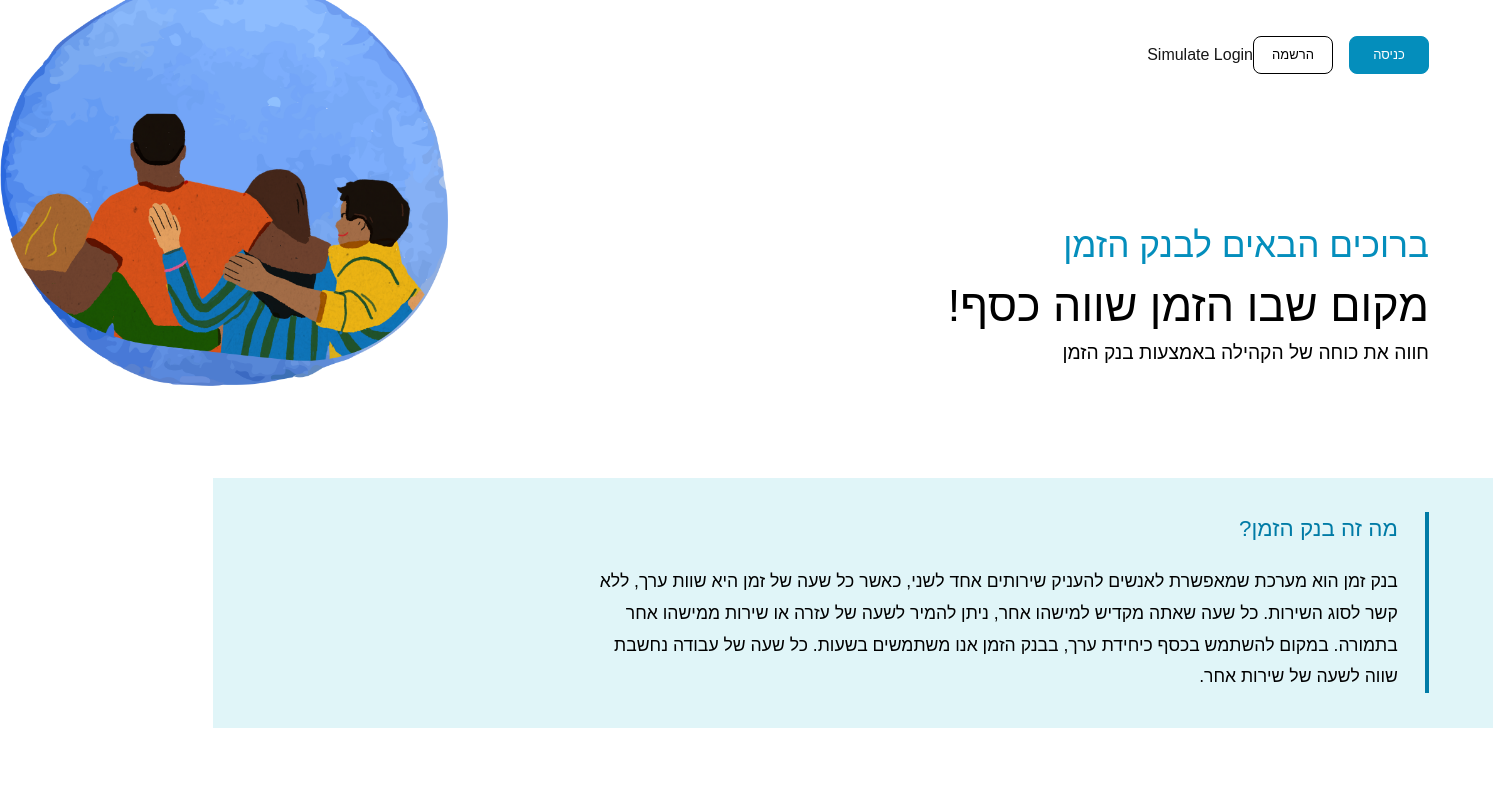
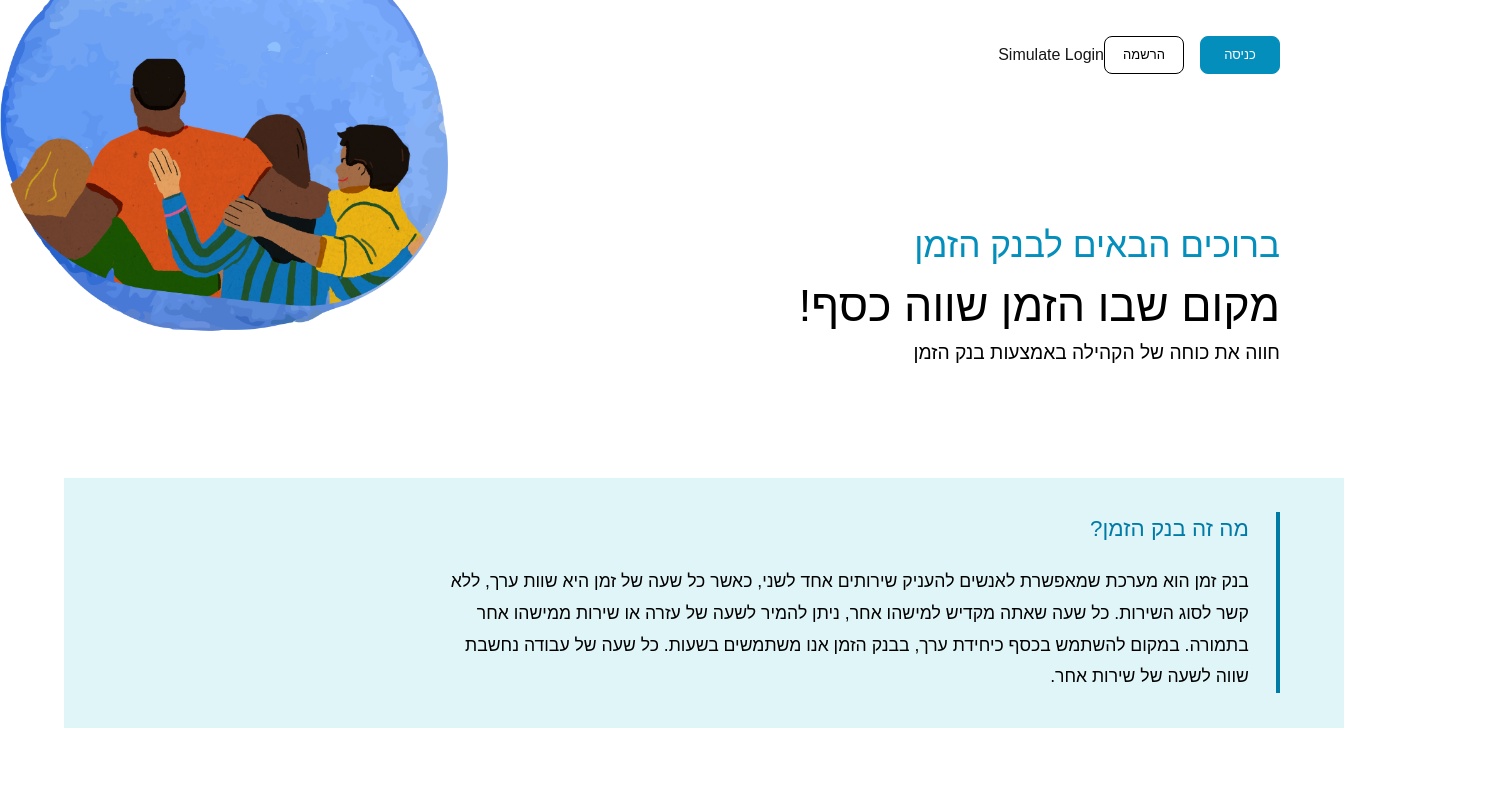
Before and after one commit to ahuva12/Time-Bank, a Next.js app: page /home in a window 1280 px wide. Shown: the top 795 px of the page, 1493 px wide, since content can reach past the window. Built offline with nearby package versions, Linux system fonts and the light colour scheme.

Commit message:
fix style issues in  home page

```diff
--- a/src/app/globals.css
+++ b/src/app/globals.css
@@ -16,6 +16,8 @@ body {
 
   margin: 0;
   overflow-x: hidden;
+  width: 100%; /* Do not exceed viewport width */
+  max-width: 100vw; /* Prevent any element from going beyond the viewport */
 }
 
 * {
--- a/src/app/home/home.module.css
+++ b/src/app/home/home.module.css
@@ -21,10 +21,10 @@
 }
 
 .imagePeople {
-  position: relative;
-  left: -500px;
-  top: -110px;
-  width: 35%;
+  position: absolute;
+  left: -5vw; /* Adjust based on the desired offset */
+  top: -10vh;  /* Adjust based on the desired offset */
+  width: 35vw;
   height: auto;
   margin: 0;
   padding: 0;
--- a/src/app/layout.tsx
+++ b/src/app/layout.tsx
@@ -18,8 +18,8 @@ const geistMono = localFont({
 });
 
 export const metadata: Metadata = {
-  title: "Create Next App",
-  description: "Generated by create next app",
+  title: "TimeRepublik",
+  // description: "Generated by create next app",
 };
 
 export default function RootLayout({
```
